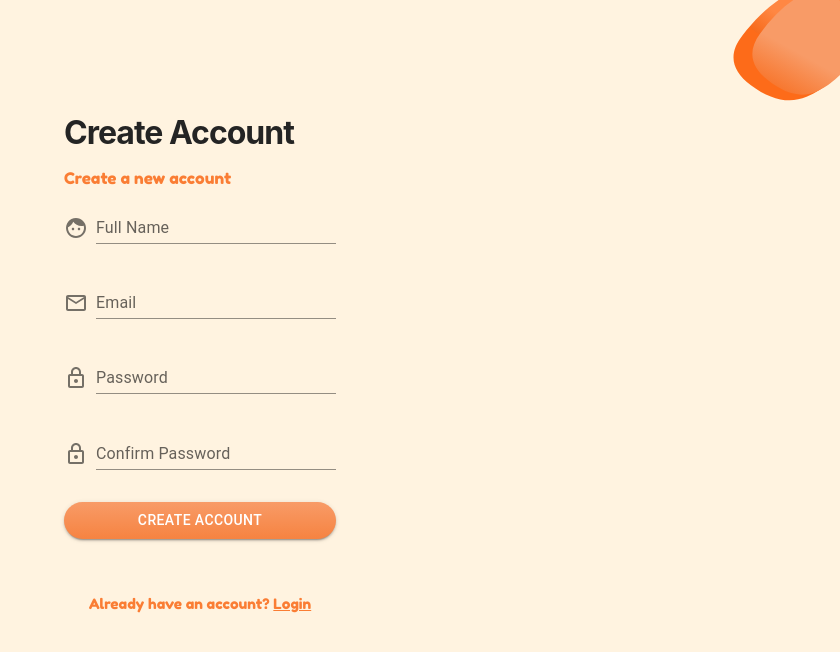
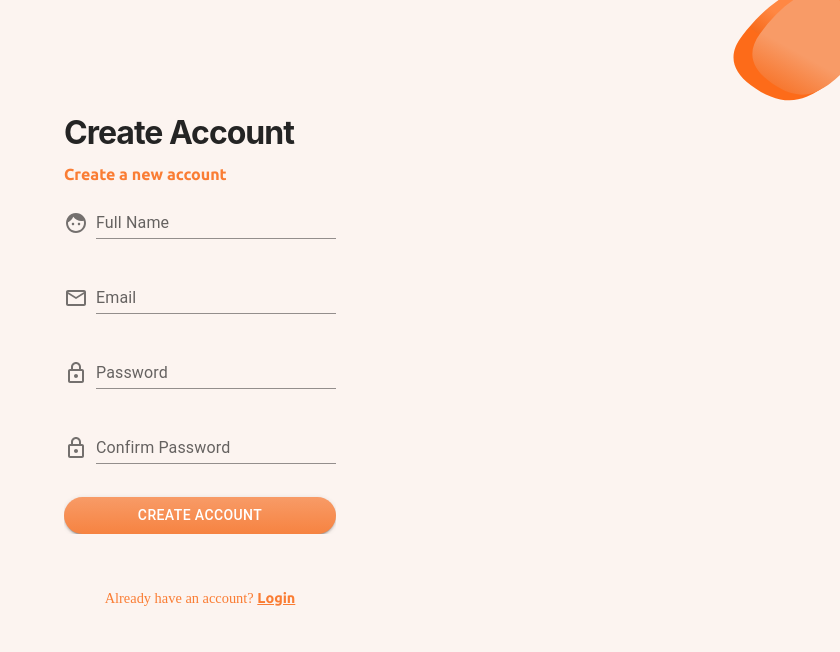
Before and after one commit to wasp0094/react-pwa-new, a React (Create React App) app: page /react-pwa-new/signup in a window 1280 px wide. Shown: the top 652 px of the page, without its empty margins (440-1280 px from the left). Built offline with nearby package versions, Linux system fonts and the light colour scheme; no server answers; the HTML template or start-up script is replaced by a standard one.

Commit message:
Update login.css

```diff
--- a/src/login.css
+++ b/src/login.css
@@ -1,8 +1,9 @@
-@import url('https://fonts.googleapis.com/css2?family=Fredoka+One&display=swap');
+@import url('https://fonts.googleapis.com/css2?family=Ubuntu:wght@700&display=swap');
 * {
     margin: 0;
     padding: 0;
     box-sizing: border-box;
+    overflow: hidden;
 }
 
 .account-button {
@@ -10,7 +11,7 @@
 }
 
 body {
-    background-color: hsl(36, 100%, 94%);
+    background-color: #fcf4f0;
     color: rgb(36, 36, 36);
 }
 
@@ -24,7 +25,11 @@
 }
 
 .css-1480iag-MuiInputBase-root-MuiInput-root {
-    font-family: "Fedora One";
+    font-family: "Ubuntu";
+}
+
+.details {
+    margin-top: 2rem;
 }
 
 .else {
@@ -48,7 +53,7 @@
 
 .forgot {
     color: #fa7d34;
-    font-family: "Fredoka One";
+    font-family: "Ubuntu";
 }
 
 .google {
@@ -85,7 +90,7 @@
 
 .login-content h2 {
     font-size: 2rem;
-    padding-bottom: 1rem;
+    padding-bottom: 0.8rem;
     letter-spacing: -1px;
     margin: 0;
 }
@@ -98,7 +103,7 @@
 
 .text1,
 .sign-up .link {
-    font-family: "Fredoka One";
+    font-family: "Ubuntu";
     color: #fa7d34;
 }
 
```
